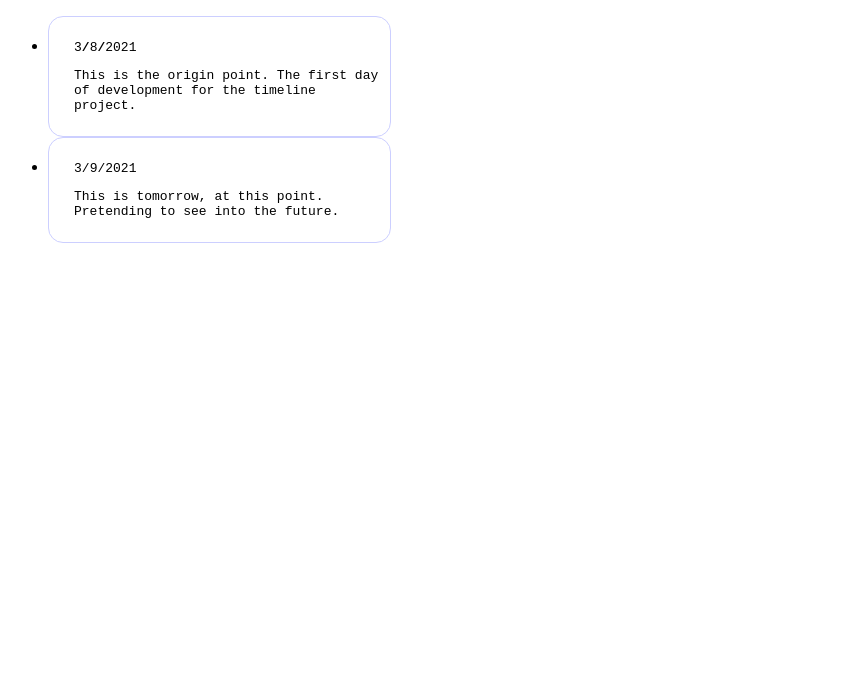
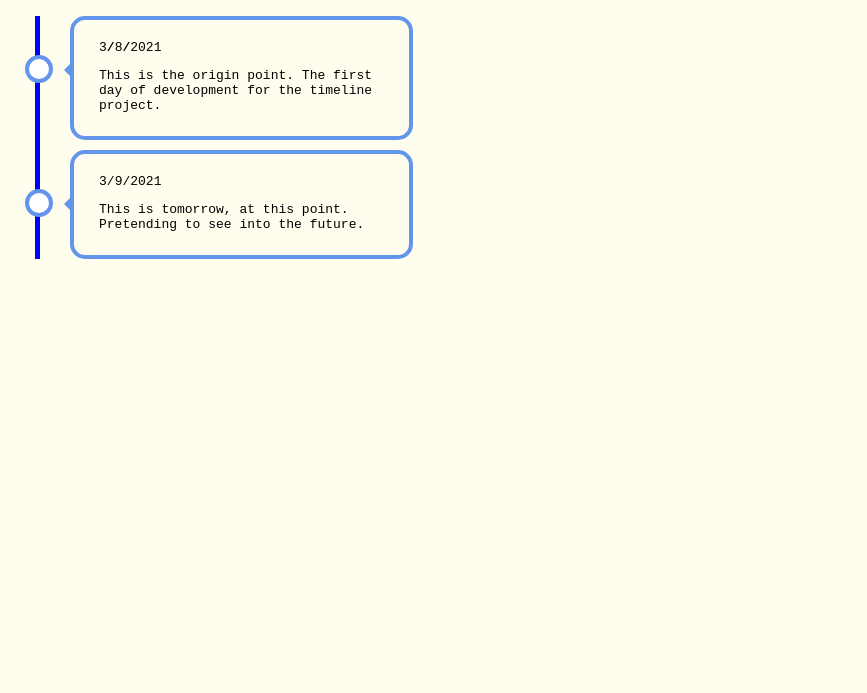
Before and after one commit to BPetty-InfoSec/timeline, a plain HTML site: page index.html in a window 1280 px wide. Shown: the part 107-800 px from the top of the page, without its empty margins (0-867 px from the left). Drawn offline with Linux system fonts and the light colour scheme.

Commit message:
add timeline, point, and arrow styling

```diff
--- a/main.css
+++ b/main.css
@@ -1,3 +1,7 @@
+body{
+    background-color: #fffeee;
+}
+
 h1{
     font-size: 48px;
     font-family: -apple-system, BlinkMacSystemFont, 'Segoe UI', Roboto, Oxygen, Ubuntu, Cantarell, 'Open Sans', 'Helvetica Neue', sans-serif;
@@ -7,12 +11,43 @@ h1{
 
 /* Style the box around the entry */
 li{
-    border: 1px solid #cccfff;
+    border: 4px solid cornflowerblue;
     width: 25%;
     border-radius: 15px;
     padding: 20px 10px 10px 25px;
+    margin: 10px;
+    list-style-type: none;
 }
 
+.entry{
+    position: relative;
+}
+.entry::after{
+    content: " ";
+    position: absolute;
+    width: 20px;
+    height: 20px;
+    left: -74px;
+    background-color: #fff;
+    border: 4px solid cornflowerblue;
+    top: 15px;
+    border-radius: 50%;
+    z-index: 1;
+}
+.entry::before{
+    content: "";
+    height: 0;
+    position: absolute;
+    top: 20px;
+    width: 0;
+    z-index: 1;
+    left: -45px;
+    border: medium solid cornflowerblue;
+    border-width: 10px;
+    border-color: transparent cornflowerblue transparent transparent;
+}
+
+/* Style the Date display */
 .date{
     display: flex;
     flex-direction: row;
@@ -26,8 +61,27 @@ li{
     font-weight: bold;
 }
 
+/* Style the actual content of the event */
 .content p{
     font-size: 18;
     font-family:monospace;
     width: 100%
 }
+
+/* Attempting to create a verticle timeline */
+.timeline{
+    position: relative;
+    max-width: 1200px;
+    margin: 0 auto;
+}
+
+/* Actually create the vertical rule */
+.timeline::after{
+    position: absolute;
+    left: 15px;
+    content: "";
+    width: 5px;
+    background-color: blue;
+    top: 0;
+    bottom: 0;
+}
```
Also changed, not shown: DevLog.txt.
